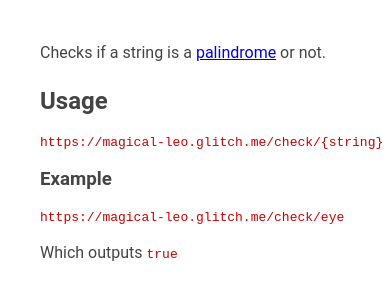
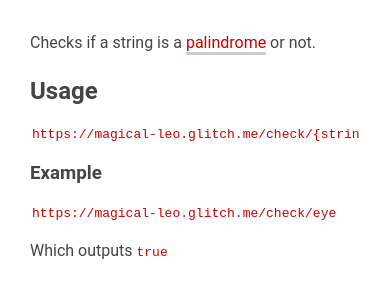
Before and after one commit to hamzashezad/microservice-palindromes, a website: page public/index.html in a window 390 px wide. Drawn offline with Linux system fonts and the light colour scheme.

Commit message:
Make mobile friendly

```diff
--- a/public/style.css
+++ b/public/style.css
@@ -1,6 +1,6 @@
 body {
     margin: 0;
-    padding: 40px;
+    padding: 30px;
     font-family: Roboto, sans-serif;
     font-size: 100%;
     color: #444;
@@ -8,6 +8,17 @@ body {
     -webkit-font-smoothing: antialiased;
     -moz-osx-font-smoothing: grayscale;
     text-rendering: optimizeLegibility;
+}
+
+a {
+    color: #c80000;
+    text-decoration: none;
+    border-bottom: 3px solid #ccc;
+    transition: border 0.25s ease-in;
+}
+
+a:hover {
+    border-color: #999;
 }
 
 h1, h2,
@@ -24,3 +35,13 @@ pre, code {
     color: #c80000;
     line-height: 1;
 }
+
+pre {
+    padding: 2px;
+}
+
+@media (max-width: 480px) {
+    pre {
+        overflow-x: scroll;
+    }
+}
```
